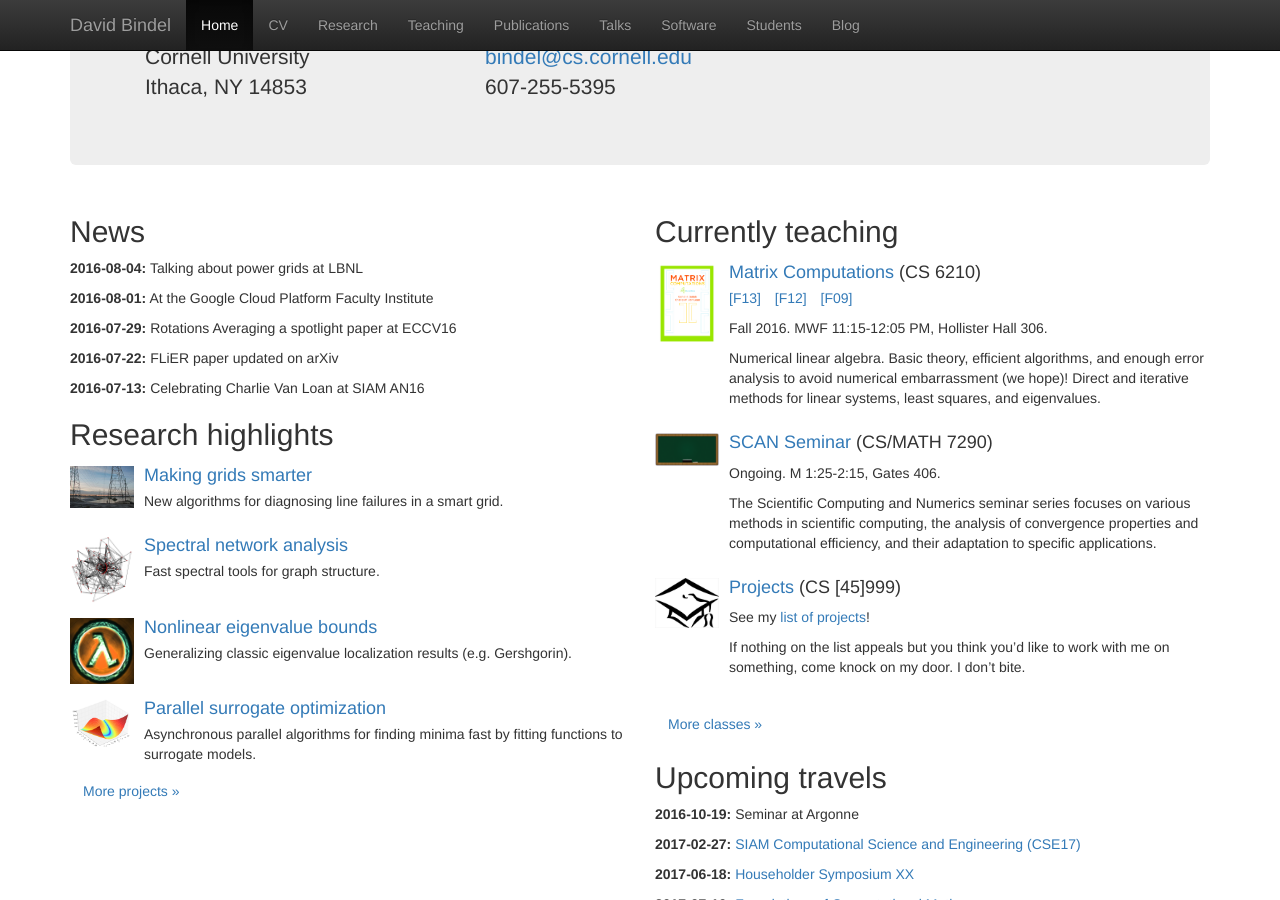
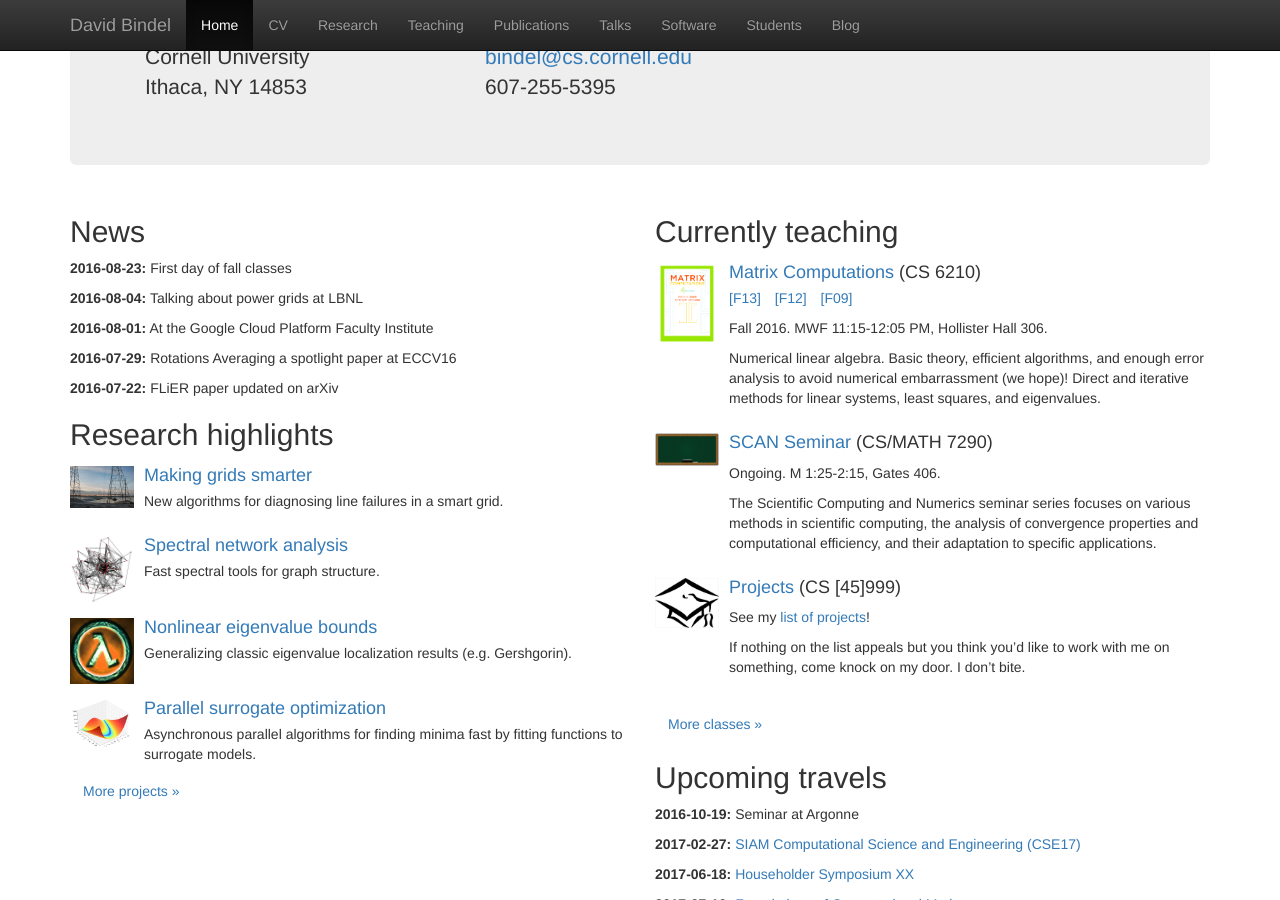
Before and after one commit to dbindel/cornell_web, a Jekyll site: the page built from index.html, in a window 1280 px wide and 900 px high, scrolled down 416 px. Built offline with Jekyll 4.4.1, drawn with Linux system fonts in a browser that asks for light colours; nearby versions of some CDN libraries.

Commit message:
Added news line about classes.

```diff
--- a/_data/news.yml
+++ b/_data/news.yml
@@ -16,3 +16,6 @@
 - date: 2016-08-04
   desc: Talking about power grids at LBNL
   tstamp: 2016-08-15 00:01:54.590759
+- date: 2016-08-23
+  desc: First day of fall classes
+  tstamp: 2016-08-23 13:16:20.892151
```
